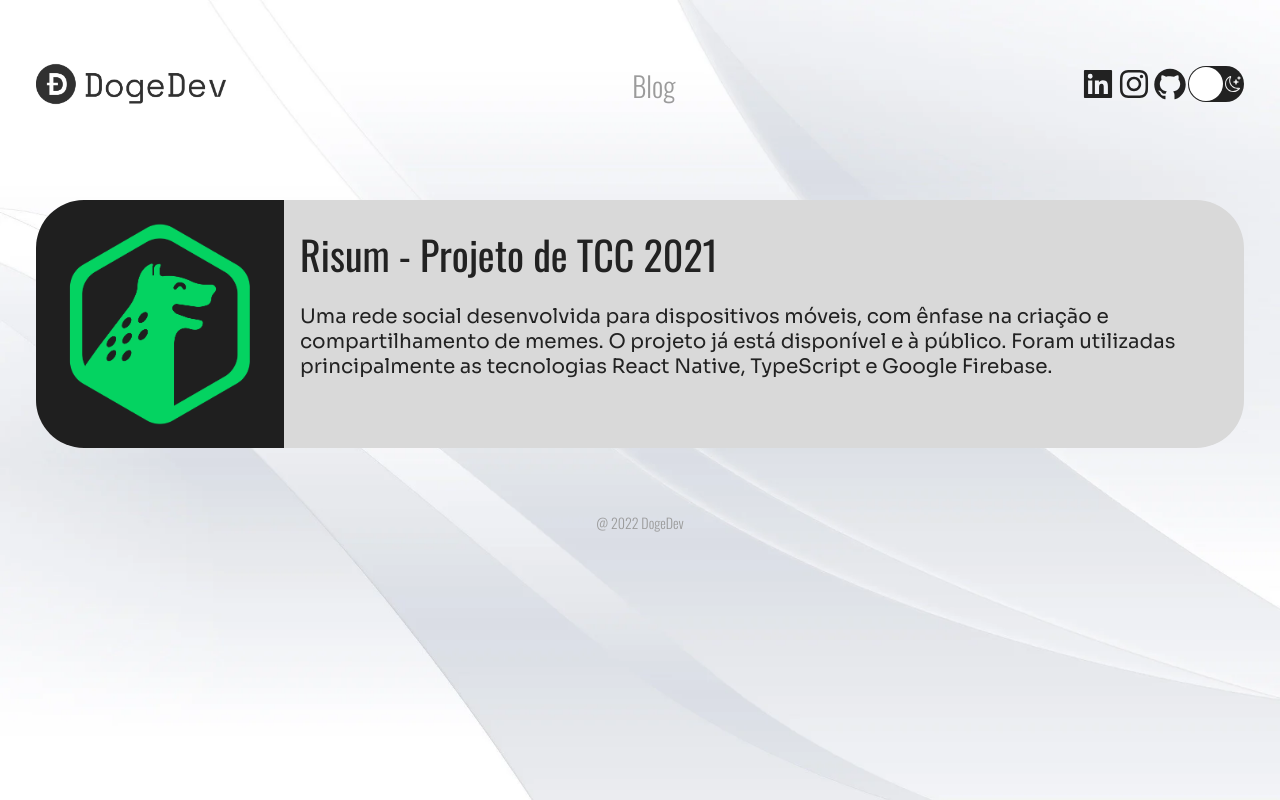
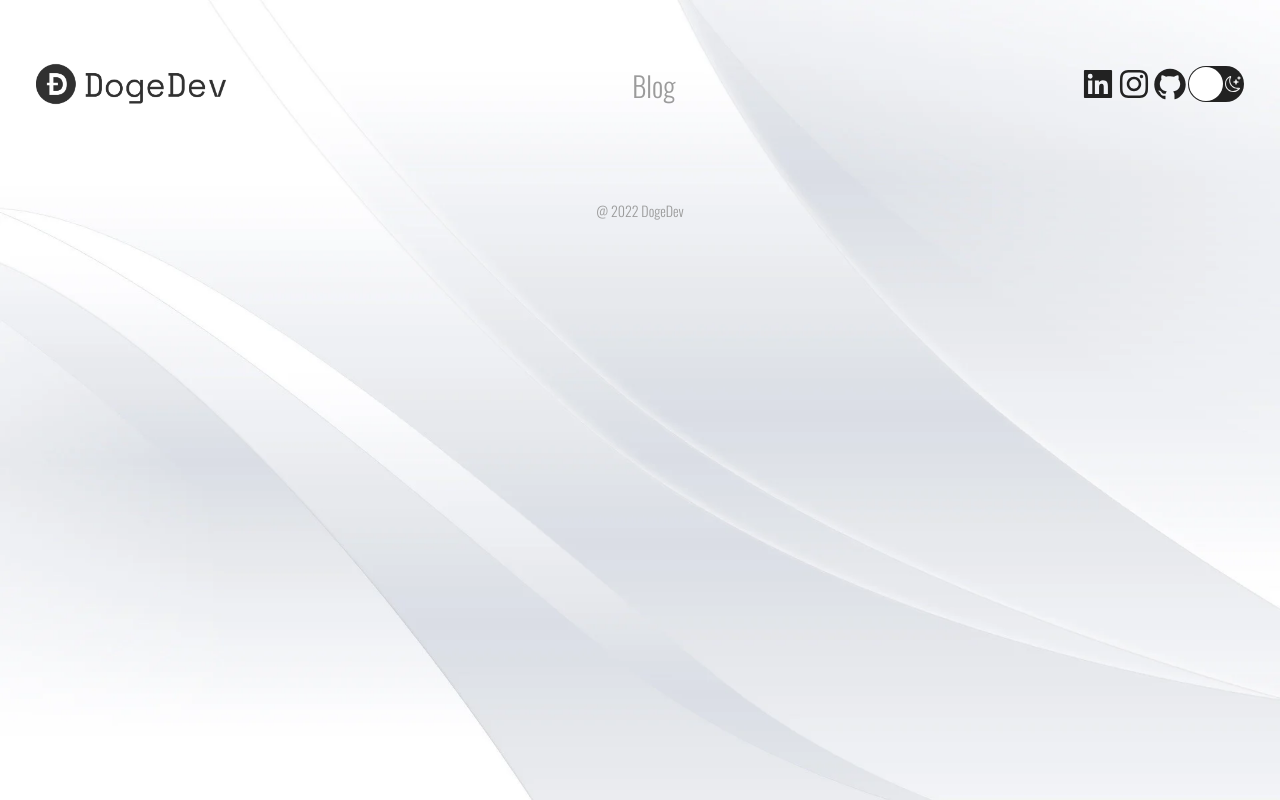
Before and after one commit to Educg550/My_Website, a Next.js app: page /blog in a window 1280 px wide. Built offline with nearby package versions, Linux system fonts and the light colour scheme.

Commit message:
Created json for server data fetching

```diff
--- a/pages/blog.tsx
+++ b/pages/blog.tsx
@@ -13,7 +13,19 @@
 
       <Header headerTitle="Blog" />
 
-      <BlogCard />
+      {/* <div>
+        {posts.map((data) => {
+          // a "key" é o próprio slug
+          return (
+            <BlogCard
+              slug={data.slug}
+              title={data.title}
+              subtitle={data.subtitle}
+              thumbnail={data.thumbnail}
+            />
+          );
+        })}
+      </div> */}
 
       <Footer />
     </BackgroundWrapper>
--- a/src/components/BlogCard/index.tsx
+++ b/src/components/BlogCard/index.tsx
@@ -3,27 +3,36 @@
 import { Container, TextBox, Thumbnail } from "./styles";
 import { Title } from "../Title";
 import { Text } from "../Text";
+
 import Link from "next/link";
 import { useRouter } from "next/router";
 
-export const BlogCard: React.FC = () => {
+interface BlogCardProps {
+  slug: string;
+  title: string;
+  subtitle: string;
+
+  thumbnail: string; // Thumb src
+}
+
+export const BlogCard: React.FC<BlogCardProps> = ({
+  slug,
+  title,
+  subtitle,
+  thumbnail,
+}) => {
   const router = useRouter();
   const { pid } = router.query;
 
   return (
-    <Link href={`/blog/${pid}`}>
+    <Link key={slug} href={`/posts/${slug}`}>
       <a>
         <Container>
-          <Thumbnail src="/images/posts/1-thumbnail.png" />
+          <Thumbnail src={thumbnail} />
 
           <TextBox>
-            <Title>Risum - Projeto de TCC 2021</Title>
-            <Text>
-              Uma rede social desenvolvida para dispositivos móveis, com ênfase
-              na criação e compartilhamento de memes. O projeto já está
-              disponível e à público. Foram utilizadas principalmente as
-              tecnologias React Native, TypeScript e Google Firebase.
-            </Text>
+            <Title>{title}</Title>
+            <Text>{subtitle}</Text>
           </TextBox>
         </Container>
       </a>
--- a/src/components/BlogCard/styles.ts
+++ b/src/components/BlogCard/styles.ts
@@ -7,7 +7,10 @@
   width: 100%;
   border-radius: 3rem;
   padding-right: 2rem;
+
   gap: 1rem;
+
+  margin-bottom: 1.5rem;
 
   background: ${(props) => props.theme.colors.secondaryBackground};
 `;
--- /dev/null
+++ b/src/data/db.json
@@ -0,0 +1,31 @@
+{
+  "posts": [
+    {
+      "slug": "risum",
+      "title": "Risum - Projeto de TCC 2021",
+      "subtitle": "Uma rede social desenvolvida para dispositivos móveis, com ênfase na criação e compartilhamento de memes. O projeto já está disponível e à público. Foram utilizadas principalmente as tecnologias React Native, TypeScript e Google Firebase.",
+      "paragraphs": [
+        "Lorem ipsum dolor sit amet, consectetur adipiscing elit. Fusce posuere, ex id consectetur finibus, ipsum nisi cursus ex, eu elementum justo nisl in odio. Mauris eu faucibus urna. Cras tempor arcu sit amet dapibus hendrerit. Sed fringilla euismod metus, vel volutpat mi varius nec. Mauris nulla turpis, hendrerit in tortor eu, pretium consequat libero. Vivamus finibus justo quam, non tristique metus ultricies eget. Class aptent taciti sociosqu ad litora torquent per conubia nostra, per inceptos himenaeos. Praesent porta sit amet ex a accumsan. Quisque sit amet volutpat nibh. Sed nec erat nunc. Class aptent taciti sociosqu ad litora torquent per conubia nostra, per inceptos himenaeos. Ut finibus felis arcu, ac lobortis elit pharetra eu.",
+        "Praesent interdum dapibus orci, sit amet feugiat purus fringilla ut. Donec et accumsan nibh. Nulla imperdiet, nunc at consequat consectetur, ipsum lacus molestie mi, ac ornare tortor neque vel libero. Praesent euismod vehicula arcu vitae pellentesque. Vestibulum dignissim nisi vitae mi tempor condimentum. Vivamus malesuada iaculis neque. Nunc finibus sed nisl sit amet dictum. Nullam a dui sed augue faucibus vulputate. Donec ullamcorper et nunc nec dignissim. Phasellus aliquam imperdiet dui, vel varius velit rhoncus eget. Sed et faucibus erat. Ut ac ex accumsan, hendrerit enim eu, tincidunt eros. Proin nec maximus mauris.",
+        "Curabitur placerat mollis felis et efficitur. Cras ullamcorper justo felis, vel faucibus nulla dapibus id. Integer sodales orci mauris, at feugiat magna mollis at. Donec eu enim nec turpis efficitur consequat. Vivamus congue semper mi, vel pellentesque urna gravida ac. Morbi sed tortor congue, gravida nunc pharetra, maximus augue. Suspendisse potenti. Nulla eu arcu vitae mi fringilla ornare.",
+        "Proin id egestas libero, vel blandit augue. Aenean at diam nec urna maximus pellentesque eu eget nisi. Integer nec nisl tempor, convallis eros vel, rhoncus ante. Etiam libero leo, ullamcorper eget odio non, lobortis vehicula odio. Integer purus neque, facilisis sed porta sit amet, aliquam sit amet tellus. Lorem ipsum dolor sit amet, consectetur adipiscing elit. Praesent venenatis erat mauris, at molestie sapien lacinia sit amet. Maecenas pulvinar odio sed massa faucibus, ut hendrerit neque varius. Praesent quis urna mollis, imperdiet arcu id, convallis odio. Fusce ac arcu nec nunc sollicitudin tempor ac vestibulum nisi. Integer consectetur erat sit amet rhoncus posuere. Integer facilisis mattis mauris, quis commodo dui ornare ut. Maecenas ac lectus quam. Ut maximus euismod ex non rhoncus. Duis viverra aliquet nisl, eu sodales lectus placerat scelerisque. Phasellus feugiat condimentum massa, quis vehicula odio volutpat a."
+      ],
+      "thumbnail": "/images/posts/1-thumbnail.png",
+      "cover": "/images/posts/1-thumbnail.png"
+    },
+
+    {
+      "slug": "bouncytrader",
+      "title": "BouncyTrader - Plataforma para Investidores",
+      "subtitle": "Aplicativo simples que estima perdas e ganhos (PnL) com base nas operações diárias do usuário investidor",
+      "paragraphs": [
+        "Lorem ipsum dolor sit amet, consectetur adipiscing elit. Fusce posuere, ex id consectetur finibus, ipsum nisi cursus ex, eu elementum justo nisl in odio. Mauris eu faucibus urna. Cras tempor arcu sit amet dapibus hendrerit. Sed fringilla euismod metus, vel volutpat mi varius nec. Mauris nulla turpis, hendrerit in tortor eu, pretium consequat libero. Vivamus finibus justo quam, non tristique metus ultricies eget. Class aptent taciti sociosqu ad litora torquent per conubia nostra, per inceptos himenaeos. Praesent porta sit amet ex a accumsan. Quisque sit amet volutpat nibh. Sed nec erat nunc. Class aptent taciti sociosqu ad litora torquent per conubia nostra, per inceptos himenaeos. Ut finibus felis arcu, ac lobortis elit pharetra eu.",
+        "Praesent interdum dapibus orci, sit amet feugiat purus fringilla ut. Donec et accumsan nibh. Nulla imperdiet, nunc at consequat consectetur, ipsum lacus molestie mi, ac ornare tortor neque vel libero. Praesent euismod vehicula arcu vitae pellentesque. Vestibulum dignissim nisi vitae mi tempor condimentum. Vivamus malesuada iaculis neque. Nunc finibus sed nisl sit amet dictum. Nullam a dui sed augue faucibus vulputate. Donec ullamcorper et nunc nec dignissim. Phasellus aliquam imperdiet dui, vel varius velit rhoncus eget. Sed et faucibus erat. Ut ac ex accumsan, hendrerit enim eu, tincidunt eros. Proin nec maximus mauris.",
+        "Curabitur placerat mollis felis et efficitur. Cras ullamcorper justo felis, vel faucibus nulla dapibus id. Integer sodales orci mauris, at feugiat magna mollis at. Donec eu enim nec turpis efficitur consequat. Vivamus congue semper mi, vel pellentesque urna gravida ac. Morbi sed tortor congue, gravida nunc pharetra, maximus augue. Suspendisse potenti. Nulla eu arcu vitae mi fringilla ornare.",
+        "Proin id egestas libero, vel blandit augue. Aenean at diam nec urna maximus pellentesque eu eget nisi. Integer nec nisl tempor, convallis eros vel, rhoncus ante. Etiam libero leo, ullamcorper eget odio non, lobortis vehicula odio. Integer purus neque, facilisis sed porta sit amet, aliquam sit amet tellus. Lorem ipsum dolor sit amet, consectetur adipiscing elit. Praesent venenatis erat mauris, at molestie sapien lacinia sit amet. Maecenas pulvinar odio sed massa faucibus, ut hendrerit neque varius. Praesent quis urna mollis, imperdiet arcu id, convallis odio. Fusce ac arcu nec nunc sollicitudin tempor ac vestibulum nisi. Integer consectetur erat sit amet rhoncus posuere. Integer facilisis mattis mauris, quis commodo dui ornare ut. Maecenas ac lectus quam. Ut maximus euismod ex non rhoncus. Duis viverra aliquet nisl, eu sodales lectus placerat scelerisque. Phasellus feugiat condimentum massa, quis vehicula odio volutpat a."
+      ],
+      "thumbnail": "/images/posts/2-thumbnail.png",
+      "cover": "/images/posts/2-thumbnail.png"
+    }
+  ]
+}
```
Also changed, not shown: pages/posts/[slug].tsx (added, +44 -0 lines), public/images/posts/2-thumbnail.png (added).
